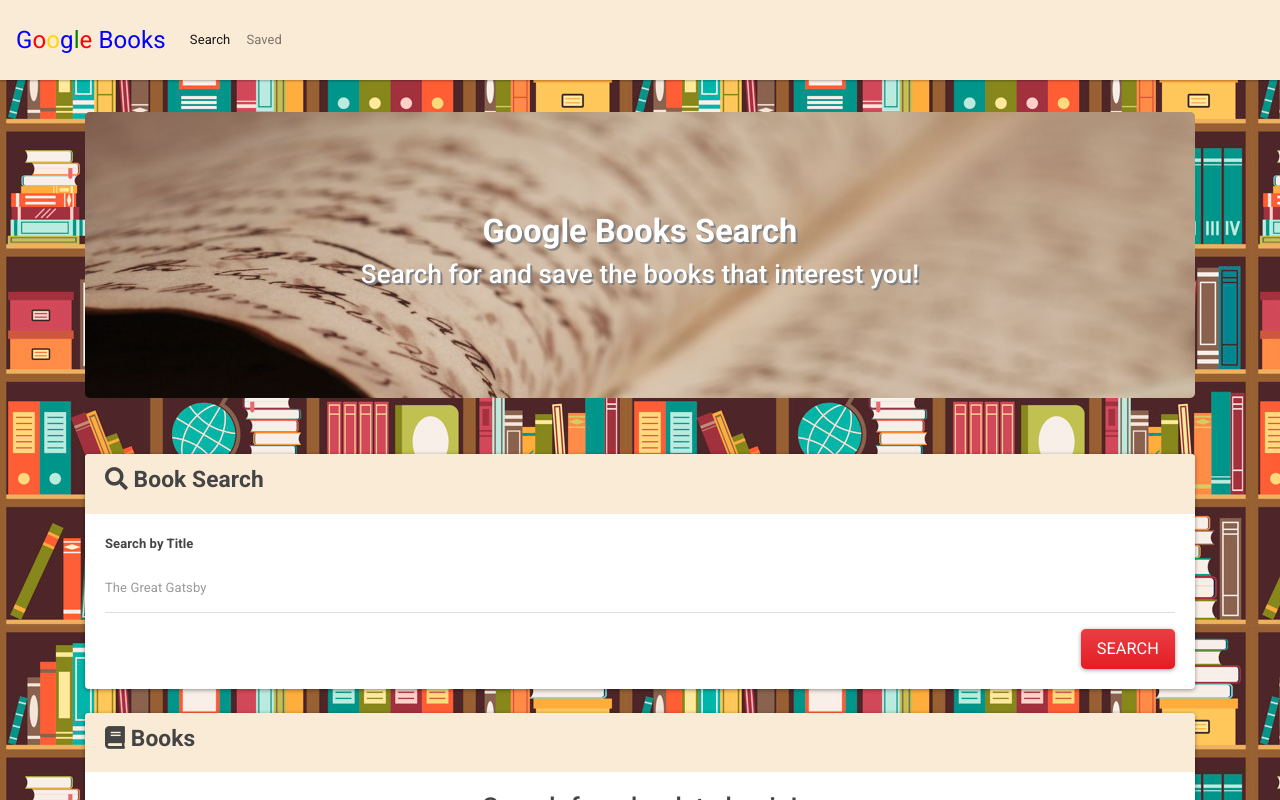
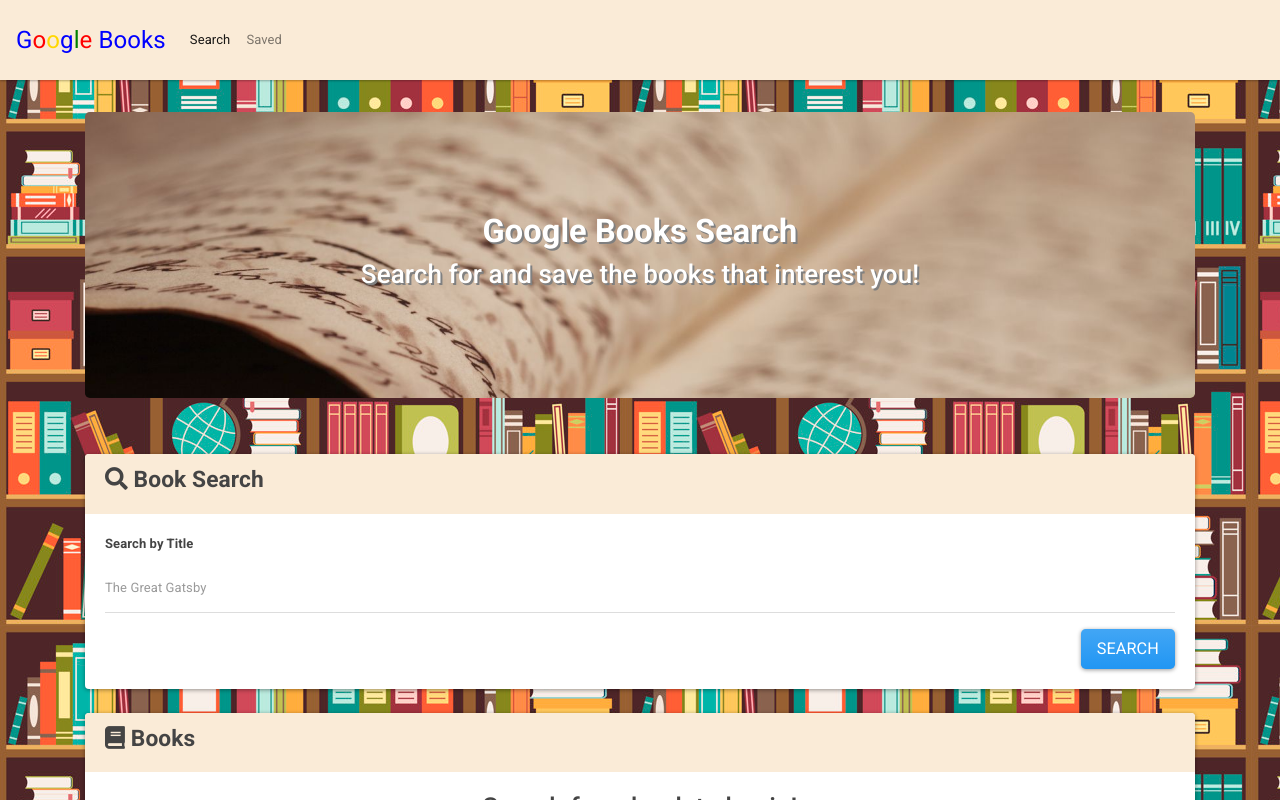
Before and after one commit to MacCabe1888/Google-Books-Search, a React (Create React App) app in the folder client/: page / in a window 1280 px wide. Shown: the top 800 px of the page. Built offline with nearby package versions, Linux system fonts and the light colour scheme.

Commit message:
changed button colors

```diff
--- a/client/src/components/Form/index.js
+++ b/client/src/components/Form/index.js
@@ -1,4 +1,5 @@
 import React from "react";
+import "./style.css";
 
 // This Form component allows the user to search for a book from the Home page by entering the book's title and clicking the "Search" button.
 // The user's query is passed down to the Form component from the Home component's state.
@@ -25,7 +26,7 @@
         <button
           onClick={handleFormSubmit}
           type="submit"
-          className="btn btn-lg btn-danger float-right"
+          className="btn btn-lg btn-primary float-right"
         >
           Search
         </button>
--- /dev/null
+++ b/client/src/components/Form/style.css
@@ -0,0 +1,7 @@
+.btn-primary {
+  background-color: #79b6f2 !important;
+}
+
+.btn-light {
+  background-color: antiquewhite !important;
+}
--- a/client/src/pages/Home.js
+++ b/client/src/pages/Home.js
@@ -109,7 +109,7 @@
                       Button={() => (
                         <button
                           onClick={() => this.handleBookSave(book.id)}
-                          className="btn btn-primary ml-2"
+                          className="btn btn-success ml-2"
                         >
                           Save
                         </button>
```
